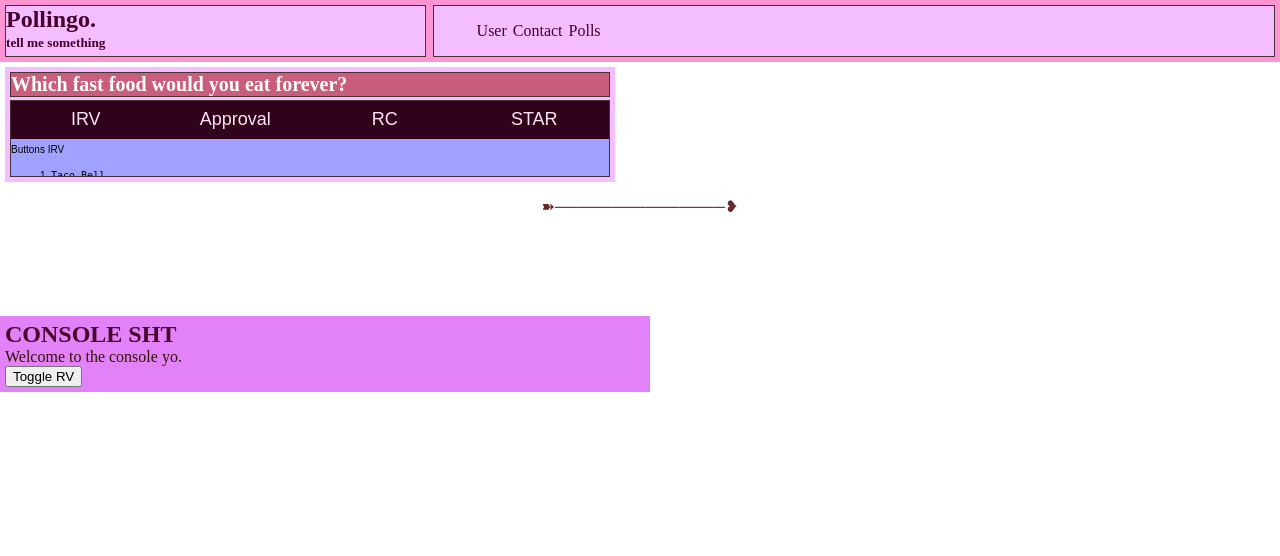
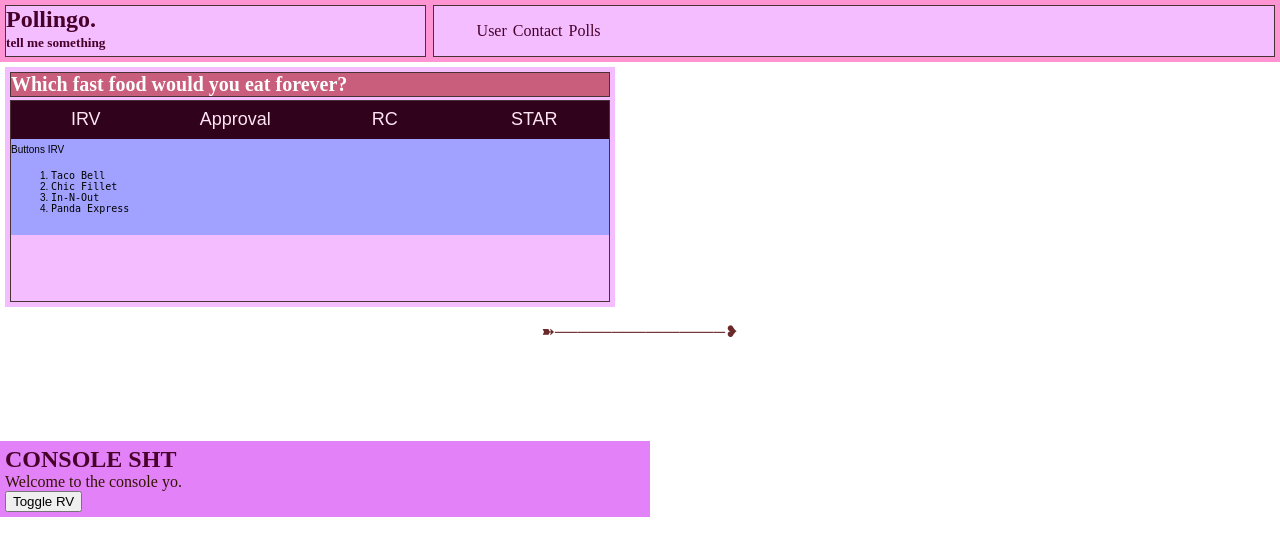
Before and after one commit to el7/Pollingo, a React (Create React App) app in the folder pollingo/: page / in a window 1280 px wide. Shown: the top 556 px of the page. Built offline with nearby package versions, Linux system fonts and the light colour scheme.

Commit message:
trying to get tabs to work.

```diff
--- a/pollingo/src/css/main.css
+++ b/pollingo/src/css/main.css
@@ -180,7 +180,8 @@ body {
   grid-area: footer;
   border: 1px solid #473333;
   overflow: hidden;
-  height: fit-content;
+  height: 200px;
+  display: initial;
 }
 
 .pollbox-1 footer .tabPanel,
--- a/pollingo/src/scss/5-modules/_PollBox.scss
+++ b/pollingo/src/scss/5-modules/_PollBox.scss
@@ -88,7 +88,8 @@
     grid-area: footer;
     border: getSize(pb-border-1);
     overflow: hidden;
-    height: fit-content;
+    height: 200px;
+    display: initial;
 
     .tabPanel,
     .tabPanel > ol {
@@ -97,7 +98,6 @@
       box-sizing: border-box;
       font-family: sans-serif;
       font-size: 22px;
-      //      display: none;
       background-color: rgb(161, 161, 255);
       font-family: sans-serif;
       font-size: 10px;
```
Also changed, not shown: 1 other file (tests, documents, lock files or other folders).
